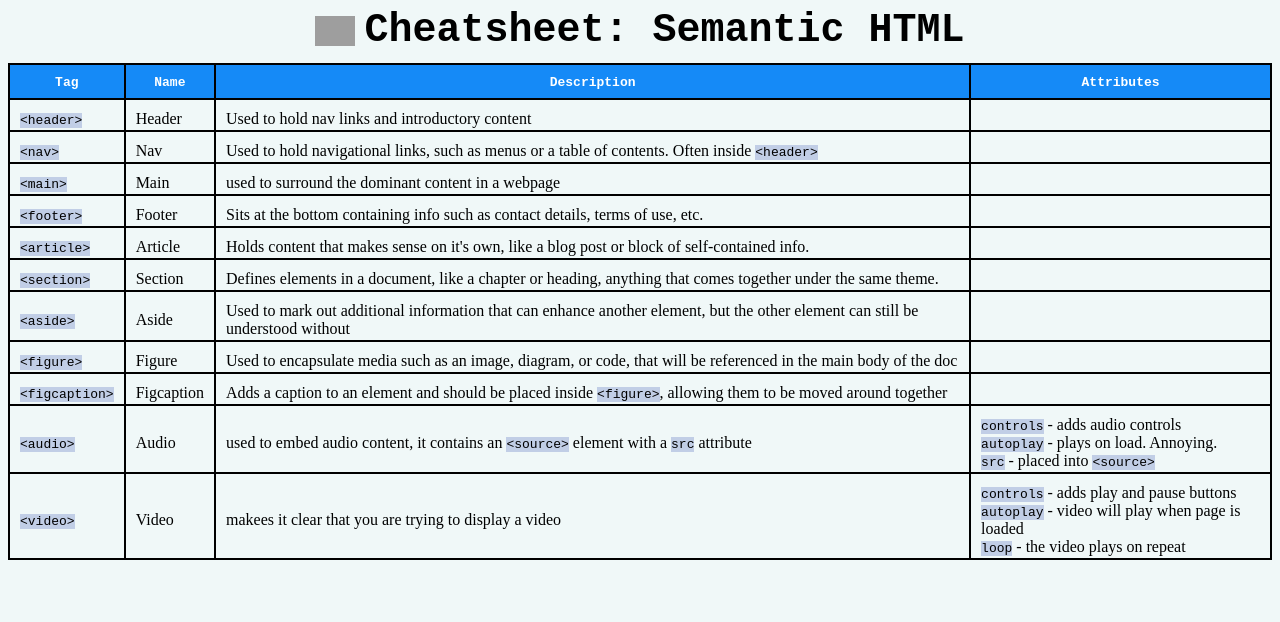
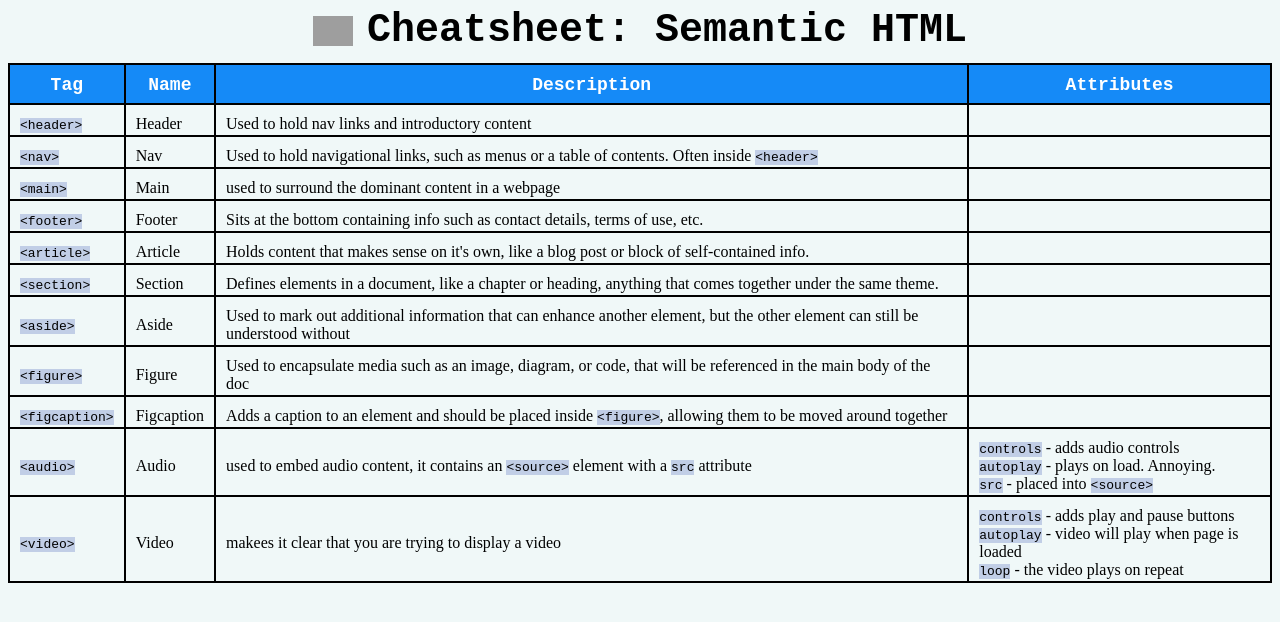
Before and after one commit to AidaP1/webdev_cheatsheet, a plain HTML site: page index.html in a window 1280 px wide. Drawn offline with Linux system fonts and the light colour scheme; grey boxes are pictures that could not be loaded.

Commit message:
minor alignment updates

```diff
--- a/styles.css
+++ b/styles.css
@@ -12,7 +12,8 @@ h1 {
     display: inline;
     vertical-align: middle;
     font-size: 40px;
-    padding-left: 5px;
+    padding-left: 10px;
+    padding-top: 4px;
 }
 
 table,
@@ -28,6 +29,7 @@ th {
     color: white;
     vertical-align: middle;
     font-family: monospace;
+    font-size: 18px;
     padding-bottom: 8px;
 }
 
```
